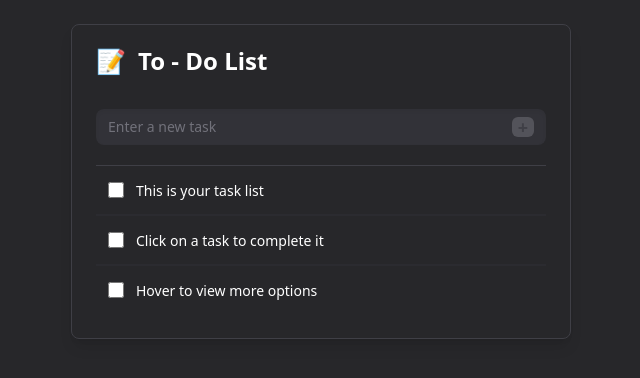
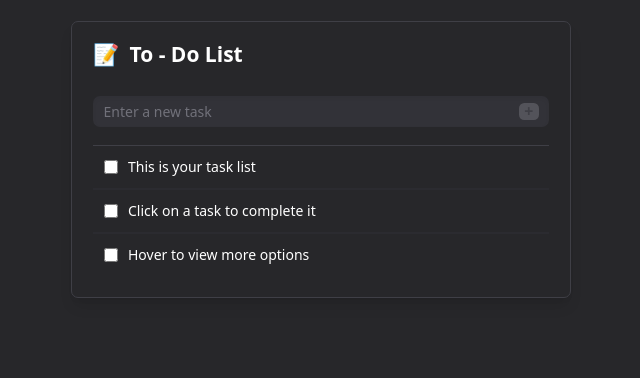
Before and after one commit to acelowder/react-tailwind-todolist, a React (Vite) app: page / in a window 1280 px wide. Shown: the top 378 px of the page, without its empty margins (319-959 px from the left). Built offline with nearby package versions, Linux system fonts and the light colour scheme.

Commit message:
Add redirect to /todo

```diff
--- a/src/components/TodoInput.jsx
+++ b/src/components/TodoInput.jsx
@@ -17,7 +17,7 @@ export default function TodoInput({ onSubmit }) {
 			onSubmit={handleFormSubmit}
 		>
 			<input
-				className="flex-1 bg-transparent text-sm outline-none placeholder-zinc-500 text-zinc-300"
+				className="flex-1 bg-transparent outline-none placeholder-zinc-500 text-zinc-300"
 				value={inputText}
 				onChange={handleInputChange}
 				placeholder="Enter a new task"
--- a/src/components/TodoList.jsx
+++ b/src/components/TodoList.jsx
@@ -1,11 +1,10 @@
 import TodoTask from './TodoTask';
 
 export default function TodoList({ todos, onDelete, onEdit, onToggle }) {
-
 	return (
 		<ul className="flex flex-col">
-			{todos.map((todo, index) => {
-				return (
+			{todos.length > 0 ? (
+				todos.map((todo, index) => (
 					<TodoTask
 						key={todo.id}
 						todoText={todo.text}
@@ -14,8 +13,12 @@ export default function TodoList({ todos, onDelete, onEdit, onToggle }) {
 						onEdit={(newTodoText) => onEdit(todo.id, newTodoText)}
 						onToggle={() => onToggle(todo.id)}
 					/>
-				);
-			})}
+				))
+			) : (
+				<li className="min-h-12 pt-4 text-md text-center text-zinc-500 text-opacity-80">
+					Your list is empty :)
+				</li>
+			)}
 		</ul>
 	);
 }
--- a/src/components/TodoTask.jsx
+++ b/src/components/TodoTask.jsx
@@ -70,7 +70,7 @@ export default function TodoTask({
 			>
 				<span
 					ref={textFieldRef}
-					className="py-2 text-sm select-none hover:cursor-default focus:outline-none"
+					className="py-2 select-none hover:cursor-default focus:outline-none"
 					onBlur={handleSpanBlur}
 					onKeyDown={handleKeyDown}
 				>
--- a/src/index.css
+++ b/src/index.css
@@ -6,5 +6,6 @@ html {
 	font-size: 16px;
 	color: white;
 	@apply bg-zinc-800;
+	@apply text-sm;
 	@apply font-sans;
 }
```
Also changed, not shown: 1 other file (tests, documents, lock files or other folders).
